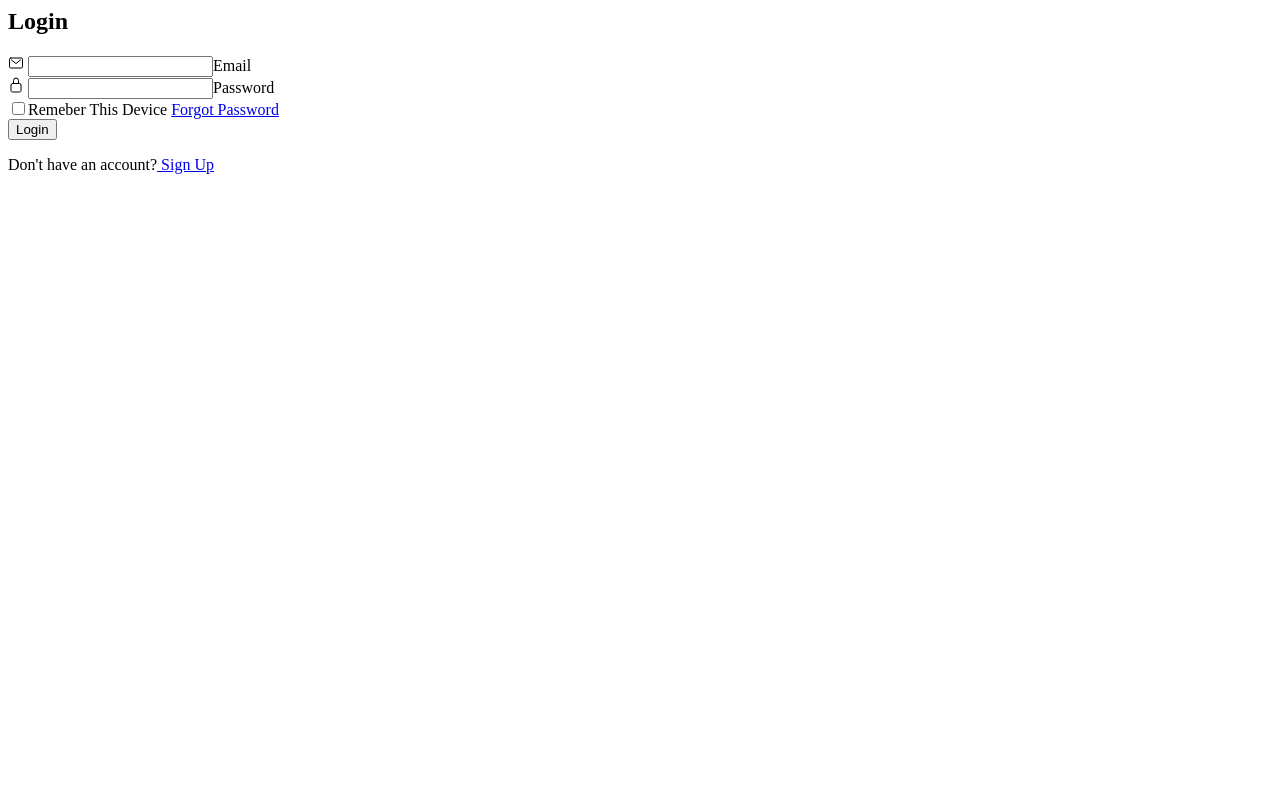
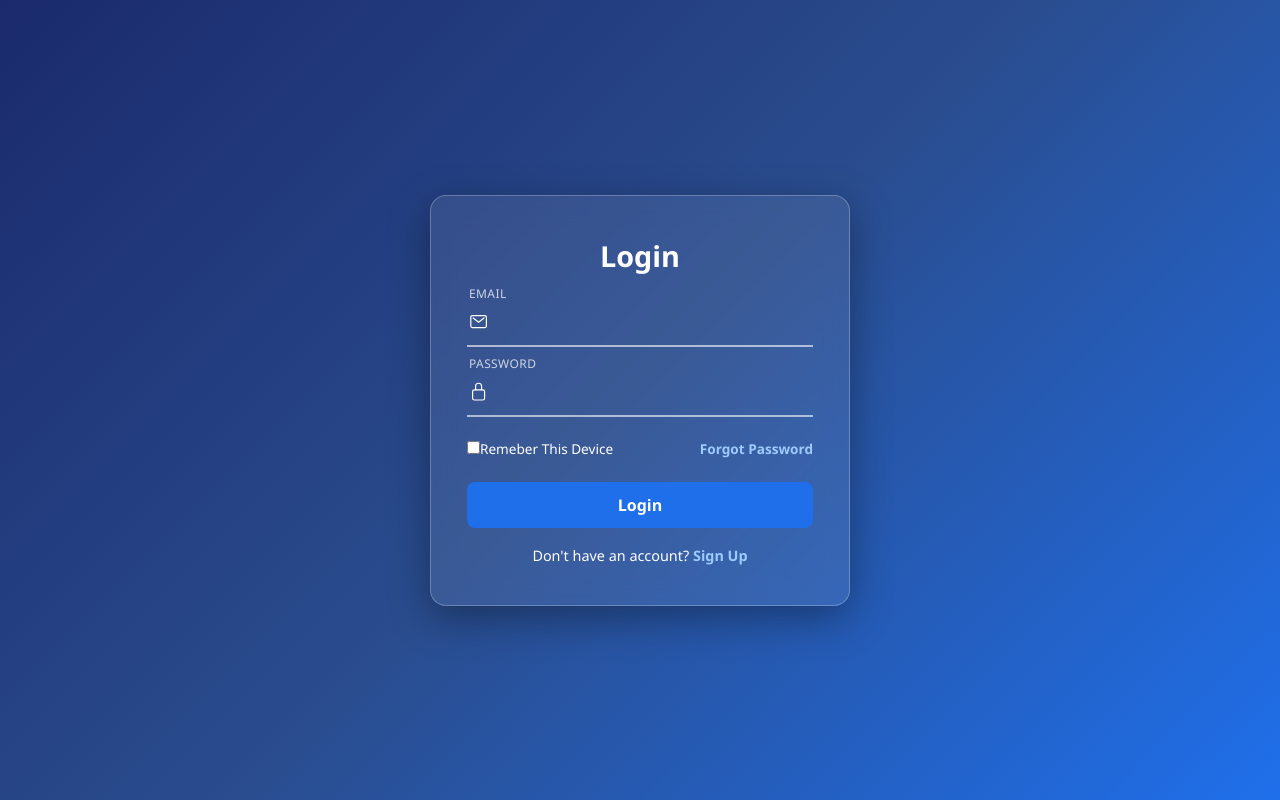
Before and after one commit to SummitAnthony/CSE370-Project, a PHP site: page / in a window 1280 px wide. Run offline with PHP 8.4, Linux system fonts and the light colour scheme.

Commit message:
feat: restore auth page styling + add app screenshots
- The login/signup pages linked stylesheets (index.css, index2.css)
  that were never committed, so they rendered unstyled; add a shared
  css/auth.css matching their markup and point all four auth pages at it
- welcome.php referenced a missing background.jpg (white-on-white text);
  use a gradient background instead
- docs/screenshots: welcome, student login, signup, teacher dashboard,
  student home, gradesheet — captured from the running Docker stack

```diff
--- /dev/null
+++ b/public/css/auth.css
@@ -0,0 +1,112 @@
+/* Shared stylesheet for the login and signup pages */
+
+* {
+    margin: 0;
+    padding: 0;
+    box-sizing: border-box;
+    font-family: 'Segoe UI', Arial, sans-serif;
+}
+
+body {
+    min-height: 100vh;
+}
+
+section {
+    display: flex;
+    justify-content: center;
+    align-items: center;
+    min-height: 100vh;
+    padding: 24px;
+    background: linear-gradient(135deg, #1a2a6c 0%, #2a4d8f 50%, #1f6feb 100%);
+}
+
+.form-box {
+    width: 100%;
+    max-width: 420px;
+    background: rgba(255, 255, 255, 0.08);
+    border: 1px solid rgba(255, 255, 255, 0.25);
+    border-radius: 16px;
+    backdrop-filter: blur(12px);
+    box-shadow: 0 12px 40px rgba(0, 0, 0, 0.35);
+    padding: 40px 36px;
+    color: #fff;
+}
+
+.form-box h2 {
+    text-align: center;
+    font-size: 1.8em;
+    margin-bottom: 24px;
+}
+
+.inputbox {
+    position: relative;
+    display: flex;
+    align-items: center;
+    gap: 10px;
+    margin: 22px 0;
+    border-bottom: 2px solid rgba(255, 255, 255, 0.6);
+    padding: 4px 2px;
+}
+
+.inputbox ion-icon {
+    font-size: 1.2em;
+    flex-shrink: 0;
+}
+
+.inputbox input {
+    width: 100%;
+    background: transparent;
+    border: none;
+    outline: none;
+    color: #fff;
+    font-size: 1em;
+    padding: 8px 0;
+}
+
+.inputbox label {
+    order: -1;
+    position: absolute;
+    top: -14px;
+    left: 2px;
+    font-size: 0.75em;
+    letter-spacing: 0.4px;
+    text-transform: uppercase;
+    color: rgba(255, 255, 255, 0.75);
+}
+
+.forget {
+    display: flex;
+    justify-content: space-between;
+    font-size: 0.85em;
+    margin: 16px 0;
+}
+
+.forget a,
+.register a {
+    color: #9ecbff;
+    text-decoration: none;
+    font-weight: 600;
+}
+
+button {
+    width: 100%;
+    padding: 12px;
+    margin-top: 8px;
+    border: none;
+    border-radius: 8px;
+    background: #1f6feb;
+    color: #fff;
+    font-size: 1em;
+    font-weight: 600;
+    cursor: pointer;
+}
+
+button:hover {
+    background: #388bfd;
+}
+
+.register {
+    text-align: center;
+    margin-top: 18px;
+    font-size: 0.9em;
+}
--- a/public/index.php
+++ b/public/index.php
@@ -4,7 +4,7 @@
    <meta charset="UTF-8">
    <meta name="veiwpoint"content="widht=device-width,initial-scale=1.0">
    <title>LOG IN</title>
-   <link rel="stylesheet" href="index.css">
+   <link rel="stylesheet" href="css/auth.css">
    <script type="module" src="https://unpkg.com/ionicons@7.1.0/dist/ionicons/ionicons.esm.js"></script>
    <script nomodule src="https://unpkg.com/ionicons@7.1.0/dist/ionicons/ionicons.js"></script>
 </head>
--- a/public/signup.php
+++ b/public/signup.php
@@ -5,7 +5,7 @@
    <meta charset="UTF-8">
    <meta name="veiwpoint"content="widht=device-width,initial-scale=1.0">
    <title>Sign Up</title>
-   <link rel="stylesheet" href="index2.css">
+   <link rel="stylesheet" href="css/auth.css">
    <script type="module" src="https://unpkg.com/ionicons@7.1.0/dist/ionicons/ionicons.esm.js"></script>
    <script nomodule src="https://unpkg.com/ionicons@7.1.0/dist/ionicons/ionicons.js"></script>
 </head>
--- a/public/teacher_signin.php
+++ b/public/teacher_signin.php
@@ -4,7 +4,7 @@
    <meta charset="UTF-8">
    <meta name="viewport" content="width=device-width, initial-scale=1.0">
    <title>Login</title>
-   <link rel="stylesheet" href="index.css">
+   <link rel="stylesheet" href="css/auth.css">
    <script type="module" src="https://unpkg.com/ionicons@7.1.0/dist/ionicons/ionicons.esm.js"></script>
    <script nomodule src="https://unpkg.com/ionicons@7.1.0/dist/ionicons/ionicons.js"></script>
 </head>
--- a/public/teacher_signup.php
+++ b/public/teacher_signup.php
@@ -4,7 +4,7 @@
    <meta charset="UTF-8">
    <meta name="viewport" content="width=device-width, initial-scale=1.0">
    <title>Teacher Sign Up</title>
-   <link rel="stylesheet" href="index2.css">
+   <link rel="stylesheet" href="css/auth.css">
    <script type="module" src="https://unpkg.com/ionicons@7.1.0/dist/ionicons/ionicons.esm.js"></script>
    <script nomodule src="https://unpkg.com/ionicons@7.1.0/dist/ionicons/ionicons.js"></script>
 </head>
--- a/public/welcome.php
+++ b/public/welcome.php
@@ -6,11 +6,7 @@
     <title>Welcome Page</title>
     <style>
         body {
-			background-image: url(background.jpg);
-            background-repeat: no-repeat;
-            background-position: center;
-            background-attachment: fixed;
-            background-size: cover;
+            background: linear-gradient(135deg, #1a2a6c 0%, #2a4d8f 50%, #1f6feb 100%);
             font-family: Arial, sans-serif;
             display: flex;
             flex-direction: column;
```
Also changed, not shown: 7 other files.
